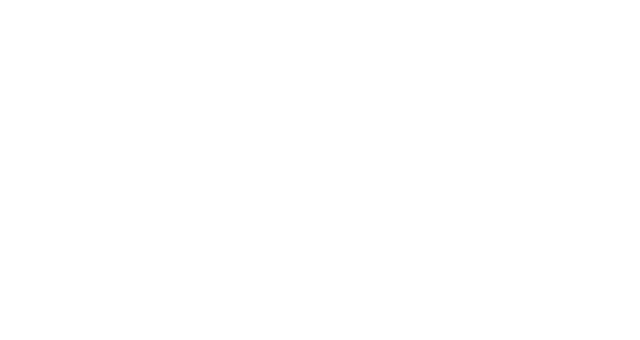
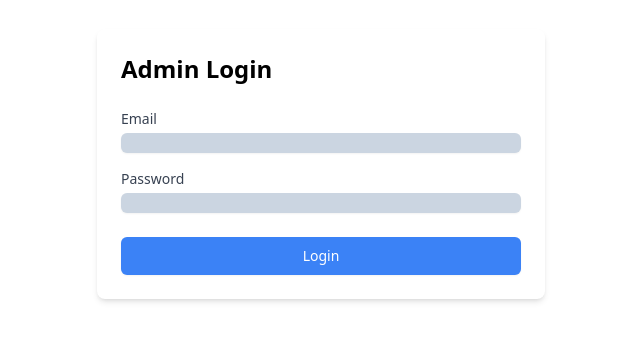
Before and after one commit to giteadi/flipkart, a React (Create React App) app in the folder client/: page /form in a window 1280 px wide. Before the commit this address had no page. Shown: the part 236-576 px from the top of the page, without its empty margins (319-959 px from the left). Built offline with nearby package versions, Linux system fonts and the light colour scheme.

Commit message:
admin section added

```diff
--- a/client/src/App.js
+++ b/client/src/App.js
@@ -3,6 +3,7 @@
 import './App.css';
 import {  Route,  Routes } from "react-router-dom";
 import Page2 from "./Component/Page2";
+import Admin from "./Component/Admin";
 
 
 function App() {
@@ -11,6 +12,7 @@
         <Routes>
           <Route path="/" element={<HeroSection />} />
           <Route path="/page2" element={<Page2/>}/>
+          <Route path="/form" element={<Admin/>}/>
         </Routes>
 
     </div>
--- /dev/null
+++ b/client/src/Component/Admin.js
@@ -0,0 +1,62 @@
+import React, { useState } from 'react';
+
+export default function Admin() {
+    const [email, setEmail] = useState('');
+    const [password, setPassword] = useState('');
+
+    const handleEmailChange = (e) => {
+        setEmail(e.target.value);
+    };
+
+    const handlePasswordChange = (e) => {
+        setPassword(e.target.value);
+    };
+
+    const handleSubmit = (e) => {
+        e.preventDefault();
+        // Add your logic to handle form submission here
+        console.log('Email:', email);
+        console.log('Password:', password);
+        // Reset the form fields
+        setEmail('');
+        setPassword('');
+    };
+
+    return (
+        <div className="flex items-center justify-center h-screen">
+            <div className="w-full max-w-md p-6 bg-white rounded-lg shadow-md">
+                <h2 className="mb-6 text-2xl font-bold">Admin Login</h2>
+                <form onSubmit={handleSubmit}>
+                    <div className="mb-4">
+                        <label htmlFor="email" className="block text-sm font-medium text-gray-700">Email</label>
+                        <input
+                            type="email"
+                            id="email"
+                            className="block w-full mt-1 border-gray-300 rounded-md shadow-sm focus:ring-blue-500 focus:border-blue-500 sm:text-sm bg-slate-300"
+                            value={email}
+                            onChange={handleEmailChange}
+                            required
+                        />
+                    </div>
+                    <div className="mb-6">
+                        <label htmlFor="password" className="block text-sm font-medium text-gray-700">Password</label>
+                        <input
+                            type="password"
+                            id="password"
+                            className="block w-full mt-1 border-gray-300 rounded-md shadow-sm focus:ring-blue-500 focus:border-blue-500 sm:text-sm bg-slate-300"
+                            value={password}
+                            onChange={handlePasswordChange}
+                            required
+                        />
+                    </div>
+                    <button
+                        type="submit"
+                        className="w-full px-4 py-2 text-sm font-medium text-white bg-blue-500 border border-transparent rounded-md shadow-sm hover:bg-blue-600 focus:outline-none focus:ring-2 focus:ring-blue-500 focus:ring-offset-2"
+                    >
+                        Login
+                    </button>
+                </form>
+            </div>
+        </div>
+    );
+}
--- a/client/src/Component/HeroSection.js
+++ b/client/src/Component/HeroSection.js
@@ -5,8 +5,9 @@
 import Card from './Card';
 import CardData from './CardData';
 import Navbar from "../Component/NavBar";
+import {useNavigate} from 'react-router-dom';
+import Admin from './Admin';
 
-import {useNavigate} from 'react-router-dom';
 export default function HeroSection(){
     const navigate=useNavigate();
     const totalSeconds = 5 * 60; // 5 minutes in seconds
@@ -63,9 +64,7 @@
                  <Card key={index} data={data} />
              ))}
          </div>
-        {/* <div>
-            <Nav2/>
-        </div> */}
+          <Admin/>
      </div>
     )
  }
--- a/client/src/Component/NavBar.js
+++ b/client/src/Component/NavBar.js
@@ -1,31 +1,38 @@
+import React from 'react';
+import { useNavigate } from 'react-router-dom';
 import barr from '../Images/bars.svg';
 import logoo from '../Images/flipkartlogo.png';
-import { FaShoppingCart } from "react-icons/fa";
+import { FaShoppingCart } from 'react-icons/fa';
 import SearchBar from '../Component/SearchBar';
 
 function Navbar() {
+    const navigate = useNavigate();
+
+    const handleAdminClick = () => {
+        navigate('/form');
+    };
+
     return (
-        <div className='absolute flex flex-col flex-wrap w-full bg-white'>
-            <nav className="items-start h-[100px] w-full  p-4 bg-blue-500 flex justify-between relative">
-                <div className='relative flex'>
+        <div className="absolute flex flex-col flex-wrap w-full bg-white">
+            <nav className="items-start h-[100px] w-full p-4 bg-blue-500 flex justify-between relative">
+                <div className="relative flex">
                     {/* bar */}
-                    <div className='absolute flex w-10'>
-                        <img src={barr} alt='bar' className='scale-75'/>
-                    </div >
-                    <div className='w-[100px] left-11 flex absolute top-0'>
-                        <img src={logoo} alt='logo'/>
+                    <div className="absolute flex w-10">
+                        <img src={barr} alt="bar" className="scale-75" />
+                    </div>
+                    <div className="w-[100px] left-11 flex absolute top-0">
+                        <img src={logoo} alt="logo" />
                     </div>
                 </div>
                 {/* cartIcon */}
-                <div className='relative flex'>
-                    <div className='relative flex scale-150 '>
-                        <FaShoppingCart/>
+                <div className="flex items-center justify-between gap-4">
+                    <div className="relative flex scale-150">
+                        <FaShoppingCart />
                     </div>
-                    <div></div>
                 </div>
             </nav>
-            <div className='relative flex items-center justify-center bg-center bottom-12'>
-                <SearchBar/>
+            <div className="relative flex items-center justify-center bg-center bottom-12">
+                <SearchBar />
             </div>
         </div>
     );
--- /dev/null
+++ b/client/src/Component/Signup.js
@@ -0,0 +1,72 @@
+// Signup.js
+import React, { useState } from 'react';
+
+const Signup = () => {
+    const [formData, setFormData] = useState({
+        name: '',
+        email: '',
+        password: ''
+    });
+
+    const handleChange = (e) => {
+        const { name, value } = e.target;
+        setFormData({
+            ...formData,
+            [name]: value
+        });
+    };
+
+    const handleSubmit = (e) => {
+        e.preventDefault();
+        // Add your signup logic here using the formData state
+    };
+
+    return (
+        <div className="container mx-auto mt-10">
+            <h2 className="mb-5 text-2xl font-bold">Sign Up</h2>
+            <form onSubmit={handleSubmit} className="max-w-sm mx-auto">
+                <div className="mb-4">
+                    <label htmlFor="name" className="block text-sm font-medium text-gray-700">Name</label>
+                    <input
+                        type="text"
+                        id="name"
+                        name="name"
+                        value={formData.name}
+                        onChange={handleChange}
+                        className="block w-full px-3 py-2 mt-1 border border-gray-300 rounded-md shadow-sm focus:ring-indigo-500 focus:border-indigo-500 sm:text-sm"
+                    />
+                </div>
+                <div className="mb-4">
+                    <label htmlFor="email" className="block text-sm font-medium text-gray-700">Email</label>
+                    <input
+                        type="email"
+                        id="email"
+                        name="email"
+                        value={formData.email}
+                        onChange={handleChange}
+                        className="block w-full px-3 py-2 mt-1 border border-gray-300 rounded-md shadow-sm focus:ring-indigo-500 focus:border-indigo-500 sm:text-sm"
+                    />
+                </div>
+                <div className="mb-4">
+                    <label htmlFor="password" className="block text-sm font-medium text-gray-700">Password</label>
+                    <input
+                        type="password"
+                        id="password"
+                        name="password"
+                        value={formData.password}
+                        onChange={handleChange}
+                        className="block w-full px-3 py-2 mt-1 border border-gray-300 rounded-md shadow-sm focus:ring-indigo-500 focus:border-indigo-500 sm:text-sm"
+                    />
+                </div>
+                <button
+                    type="submit"
+                    className="w-full px-4 py-2 font-bold text-white bg-blue-500 rounded hover:bg-blue-700 focus:outline-none focus:shadow-outline"
+                >
+                    Sign Up
+                </button>
+            </form>
+        </div>
+    );
+};
+
+export default Signup;
```
